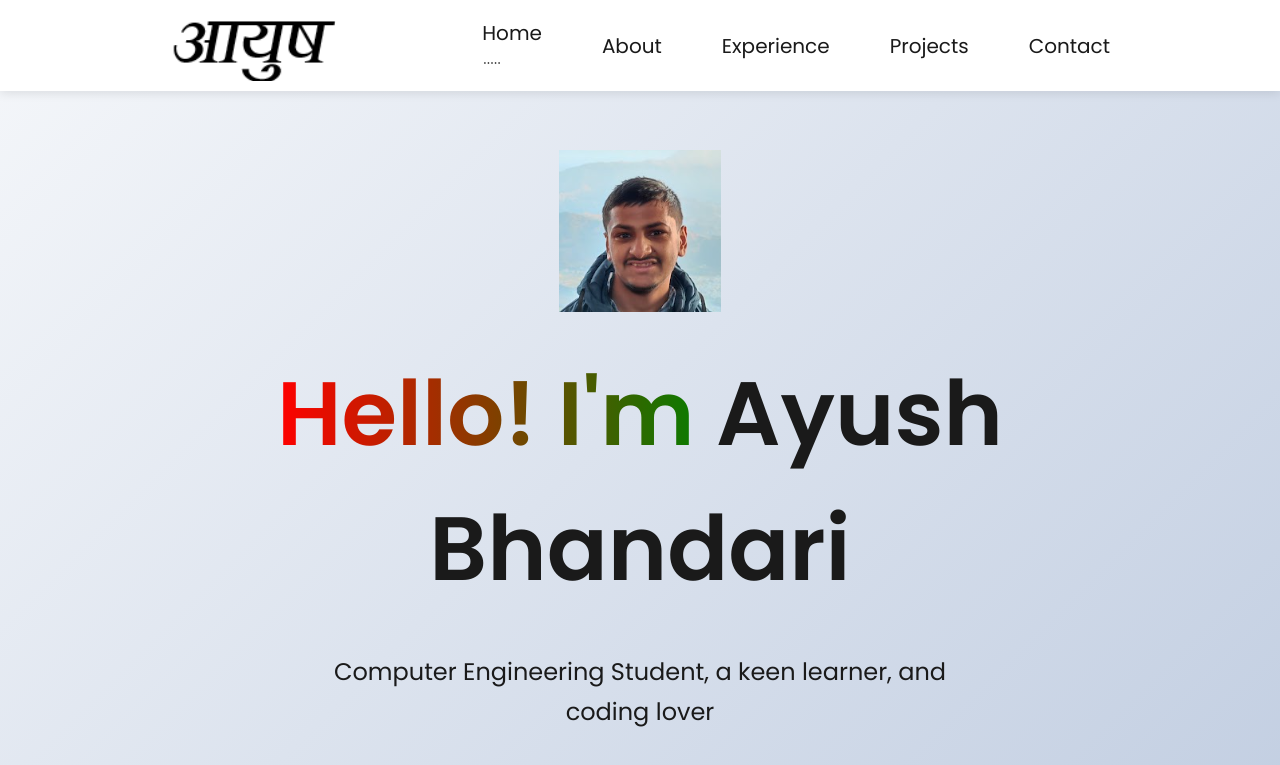
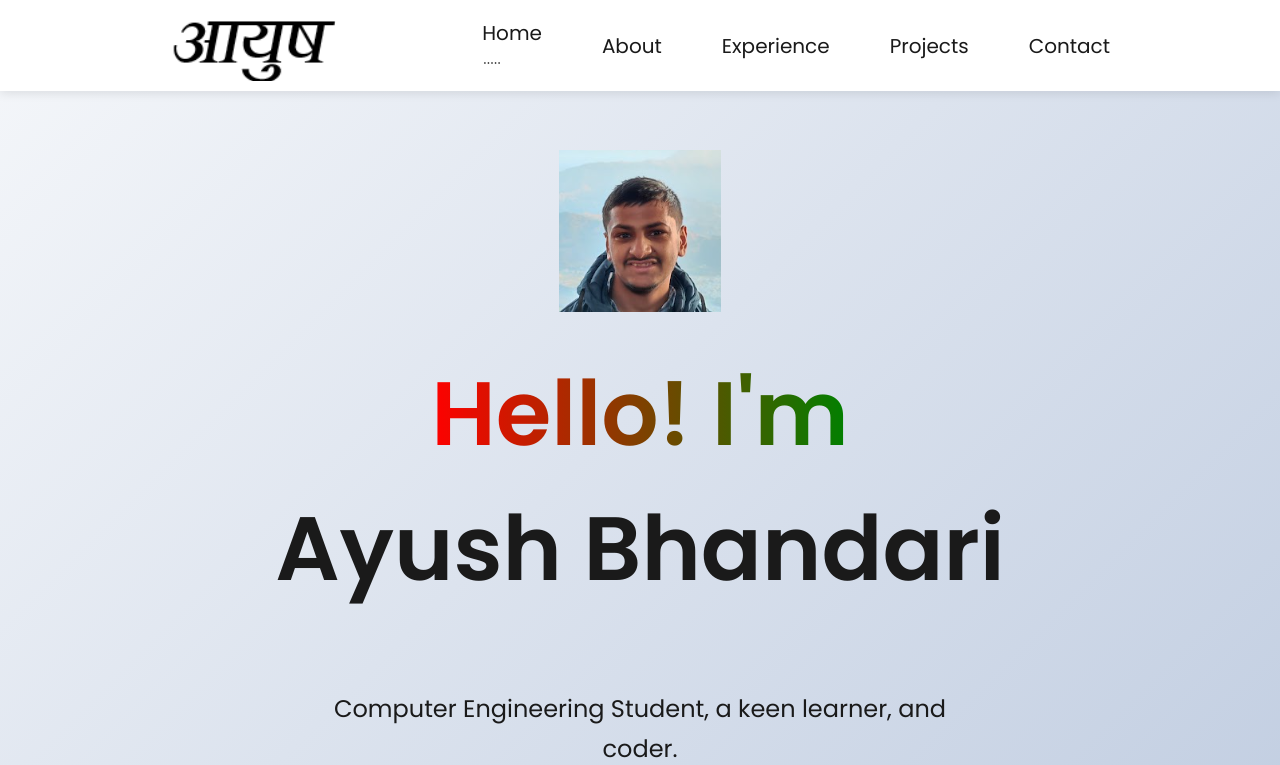
Before and after one commit to Ayush-Bhandari-772417/portfolio, a React (Vite) app: page / in a window 1280 px wide. Shown: the top 765 px of the page. Built offline with nearby package versions, Linux system fonts and the light colour scheme.

Commit message:
final for now5

```diff
--- a/src/components/hero/hero.css
+++ b/src/components/hero/hero.css
@@ -19,6 +19,22 @@
     -webkit-background-clip: text;
     -webkit-text-fill-color: transparent;
 }
+.typewriter {
+    display: inline-block; /* Ensure the text is treated as a block */
+    overflow: hidden; /* Hide overflow to create the typing effect */
+    white-space: nowrap; /* Keep text in a single line */
+    animation: typing 3.5s steps(30, end) infinite; /* Continuous typing effect */
+  }
+
+  /* Typing animation */
+  @keyframes typing {
+    from {
+      width: 0; /* Start with no width */
+    }
+    to {
+      width: 100%; /* Expand to full width */
+    }
+  }
 .hero p{
     width: 50%;
     text-align: center;
--- a/src/components/hero/hero.jsx
+++ b/src/components/hero/hero.jsx
@@ -8,9 +8,11 @@ const Hero = () => {
     <div id='home' className='hero'>
       <img src={profile} alt='Profile' />
       <h1>
-        <span>Hello! I'm </span>Ayush Bhandari
+        <span>Hello! I'm </span><br></br>
+        <div className="typewriter">Ayush Bhandari</div>
+
       </h1>
-      <p>Computer Engineering Student, a keen learner, and coding lover</p>
+      <p>Computer Engineering Student, a keen learner, and coder.</p>
       <div className='hero-action'>
         <div className='hero-connect'>
           <AnchorLink className='anchor-link' offset={50} href='#contact'>
```
